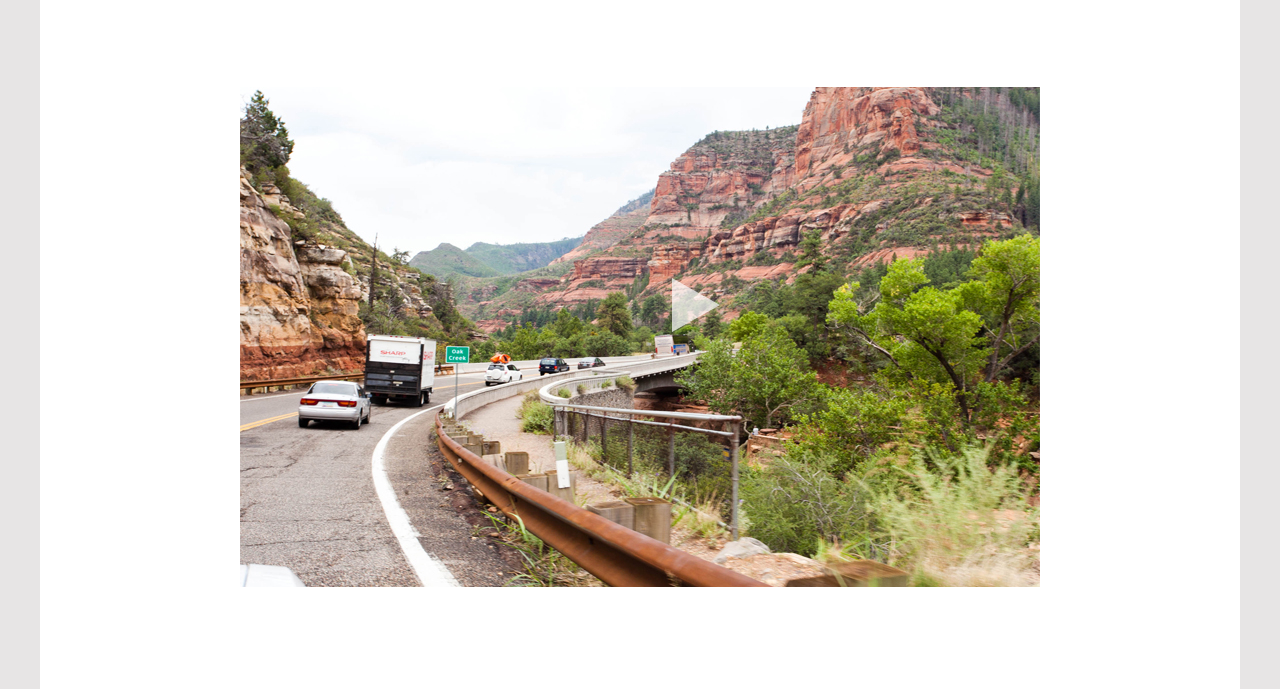
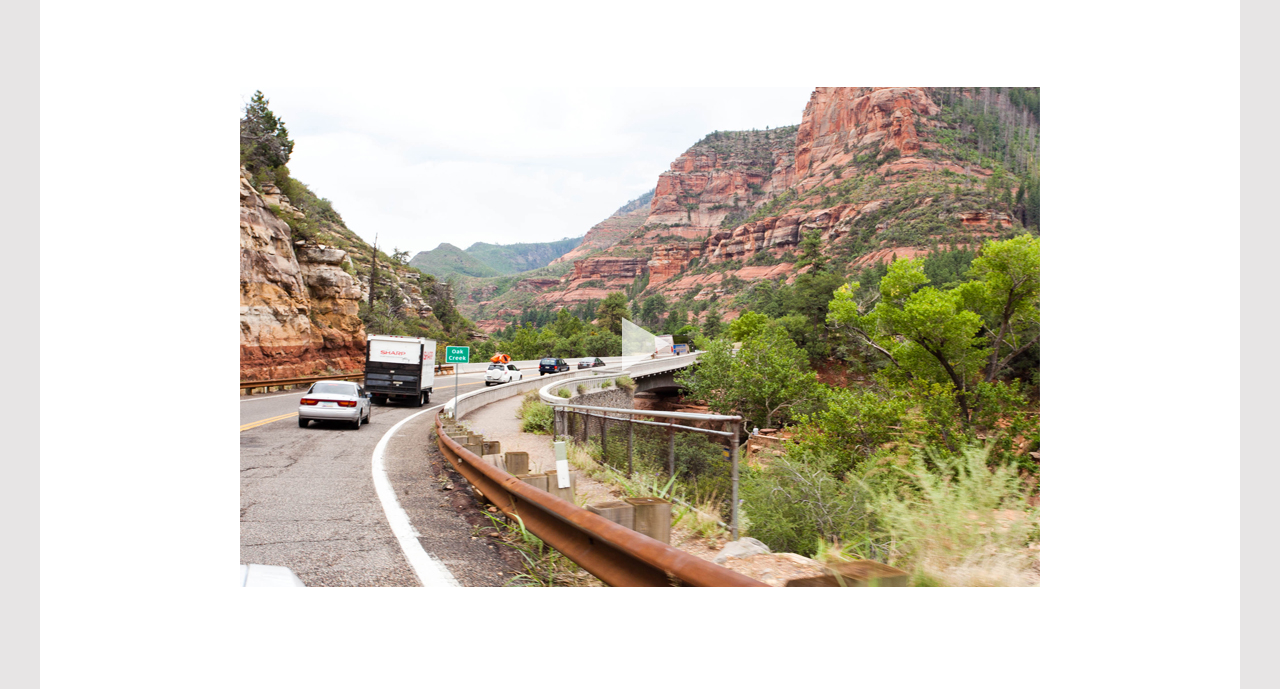
Before and after one commit to htmlacademy-adaptive/1601065-sedona-25, a website: page source/catalog.html in a window 1280 px wide. Shown: the part 1507-2196 px from the top of the page. Drawn offline with nearby package versions, Linux system fonts and the light colour scheme; files that its build step writes are made by us from their sources; files whose address does not match are found by name.

Commit message:
Изменения

```diff
--- a/source/catalog.html
+++ b/source/catalog.html
@@ -136,6 +136,7 @@
     <section class="section-video">
       <h2 class="section-video__text-subtitle">Вce еще сомневаетесь?</h2>
       <p class="section-video-text-subtitle--location">Смотрите видеопрезентацию и скорее за билетами, пока они не подорожали в очередной раз!</p>
+      <div class="section-video__div">
         <picture>
           <source media="(min-width: 1200px)" srcset="img/image/jpg/video-desktop.jpg, img/image/jpg/video-desktop@2x.jpg">
           <source media="(min-width: 768px)" srcset="img/image/jpg/video-tablet.jpg, img/image/jpg/video-tablet@2x.jpg">
@@ -144,6 +145,7 @@
         <svg class="main-container__img-svg" width="48" height="54" viewBox="0 0 48 54" fill="none" xmlns="http://www.w3.org/2000/svg">
           <path d="M48 27 0 54V0l48 27Z" fill="#fff" fill-opacity=".7"/>
         </svg>
+      </div>
     </section>
   </main>
   <footer class="main-footer">
--- a/source/less/blocks/main-container.less
+++ b/source/less/blocks/main-container.less
@@ -40,6 +40,7 @@
     grid-template-columns: 1fr 1fr;
     max-width: 648px;
     padding: 0 51px 0;
+    margin: 0 auto;
   }
 
   @media (min-width: @desktop-width) {
@@ -147,20 +148,22 @@
 .main-container__img-svg {
   position: absolute;
   right: 300px;
-  top: 3650px;
+  top: 270px;
 
   @media (min-width: @tablet-width) {
     right: 280px;
-    top: 2420px;
+    top: 270px;
   }
 
   @media (min-width: @desktop-width) {
-    right: 560px;
-    top: 1785px;
+    right: 370px;
+    top: 230px;
   }
 }
 
 .main-container__img-photo-one {
-  min-width: 400px;
-  min-height: 267px;
+  @media (min-width: @desktop-width) {
+    min-width: 400px;
+    min-height: 267px;
+  }
 }
--- a/source/less/blocks/section-video.less
+++ b/source/less/blocks/section-video.less
@@ -48,3 +48,7 @@
     padding: 55px 200px 110px;
   }
 }
+
+.section-video__div {
+  position: relative;
+}
```
Lines whose indentation alone changed are shown as unchanged.
